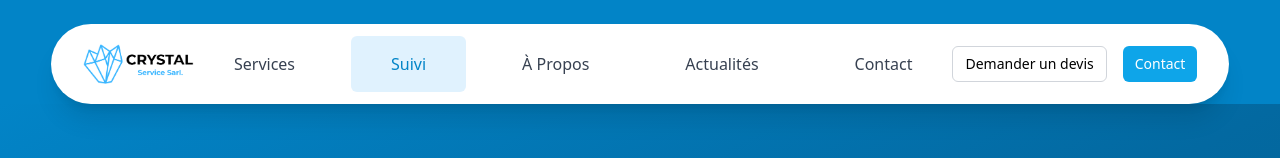
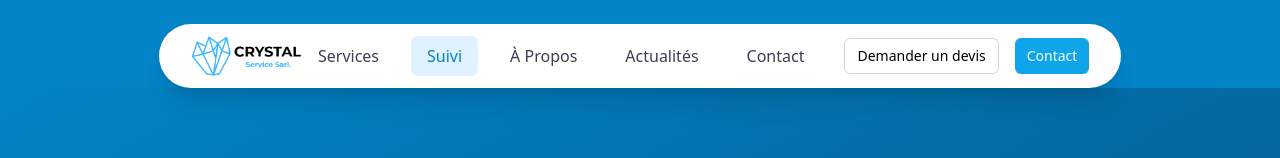
Before and after one commit to Kingcedloga/CrystalService1, a React (Vite) app: page / in a window 1280 px wide. Shown: the top 158 px of the page. Built offline with nearby package versions, Linux system fonts and the light colour scheme.

Commit message:
Aligner le logo à gauche et les menus/CTA à droite

```diff
--- a/src/components/Layout/Header.tsx
+++ b/src/components/Layout/Header.tsx
@@ -39,14 +39,15 @@ export const Header: React.FC = () => {
             />
           </Link>
 
-          {/* Desktop Navigation */}
-          <nav className="hidden lg:flex items-left space-x-4">
+          {/* Desktop Navigation and CTA - All aligned to the right */}
+          <div className="hidden lg:flex items-center space-x-6">
+            <nav className="flex items-center space-x-4">
             {navigation.map((item) => (
               <div key={item.name} className="relative group">
                 <Link
                   to={item.href}
                   className={cn(
-                    "block px-10 py-4 text-base font-medium text-gray-700 hover:text-brand-blue-500 hover:bg-gray-50 rounded-md",
+                    "block px-4 py-2 text-base font-medium text-gray-700 hover:text-brand-blue-500 hover:bg-gray-50 rounded-md",
                     location.pathname === item.href && "text-brand-blue-500 bg-brand-blue-100",
                     item.highlight && "bg-brand-blue-100 text-brand-blue-600"
                   )}
@@ -71,10 +72,10 @@ export const Header: React.FC = () => {
                 )}
               </div>
             ))}
-          </nav>
+            </nav>
 
-          {/* CTA Buttons */}
-          <div className="hidden lg:flex items-center space-x-4">
+            {/* CTA Buttons */}
+            <div className="flex items-center space-x-4">
             <Button variant="outline" size="sm" asChild>
               <Link to="/quote">
                 Demander un devis
@@ -86,6 +87,7 @@ export const Header: React.FC = () => {
                 Contact
               </Link>
             </Button>
+            </div>
           </div>
 
           {/* Mobile menu button */}
```
